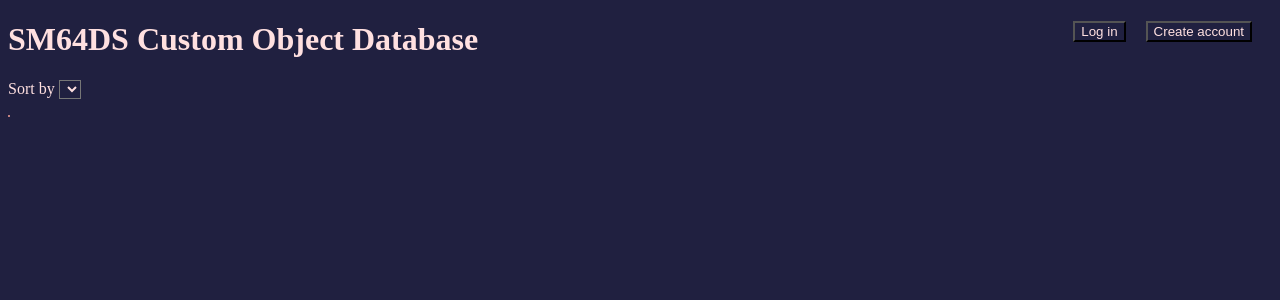
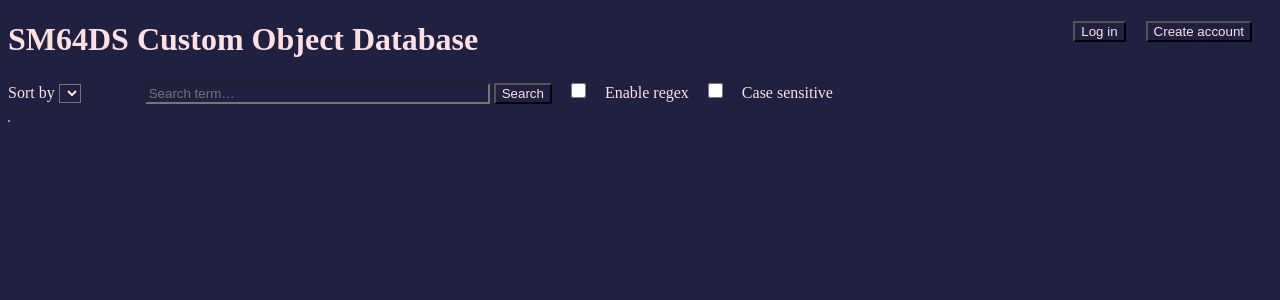
Before and after one commit to pants64DS/SM64DS-Custom-Object-Database, a Flask app: template templates/index.html in a window 1280 px wide. Shown: the top 300 px of the page. Run offline with Flask 2, Linux system fonts and the light colour scheme; the template is opened without the code that fills it, so the values that code supplies are empty.

Commit message:
Add search feature

```diff
--- a/static/styles/main.css
+++ b/static/styles/main.css
@@ -81,3 +81,22 @@
 p.description {
     white-space: pre-wrap;
 }
+
+.search {
+    margin-left: 60px;
+    margin-right: 0px;
+}
+
+.nomargin {
+    margin-left: 0px;
+    margin-right: 0px;
+    margin-top: 0px;
+    margin-bottom: 0px;
+}
+
+input[type=checkbox] {
+    width:  15px;
+    height: 15px;
+    margin-left: 15px;
+    margin-right: 15px;
+}
--- a/templates/index.html
+++ b/templates/index.html
@@ -2,7 +2,7 @@
 <html>
 <link rel="stylesheet" href="static/styles/main.css">
 <title>SM64DS Custom Object Database</title>
-<head>
+<body>
     <div class="topright">
         {% if session.username %}
             <form action="/logout" method="GET">
@@ -18,9 +18,7 @@
             </form>
         {% endif %}
     </div>
-</head>
-<h1>SM64DS Custom Object Database</h1>
-<body>
+    <h1>SM64DS Custom Object Database</h1>
     <p>
         <form action="/" method="GET">
             <label>Sort by</label>
@@ -33,6 +31,15 @@
                     {% endif %}
                 {% endfor %}
             </select>
+            <input type="text" name="search" id="search_bar" placeholder="Search term…" size="40" class="search" value="{{ search_term }}">
+            <input type="submit" class="nomargin" value="Search">
+            {% if search_term %}
+                <input type="submit" class="nomargin" value="Clear" onClick="document.getElementById('search_bar').value = ''">
+            {% endif %}
+            <input type="checkbox" name="re" {{ regex_enabled }}>
+            <label>Enable regex</label>
+            <input type="checkbox" name="cs" {{ case_sensitive }}>
+            <label>Case sensitive</label>
         </form>
     </p>
     <table>
```
Also changed, not shown: objects.py (+32 -6 lines), routes.py (+13 -2 lines).
